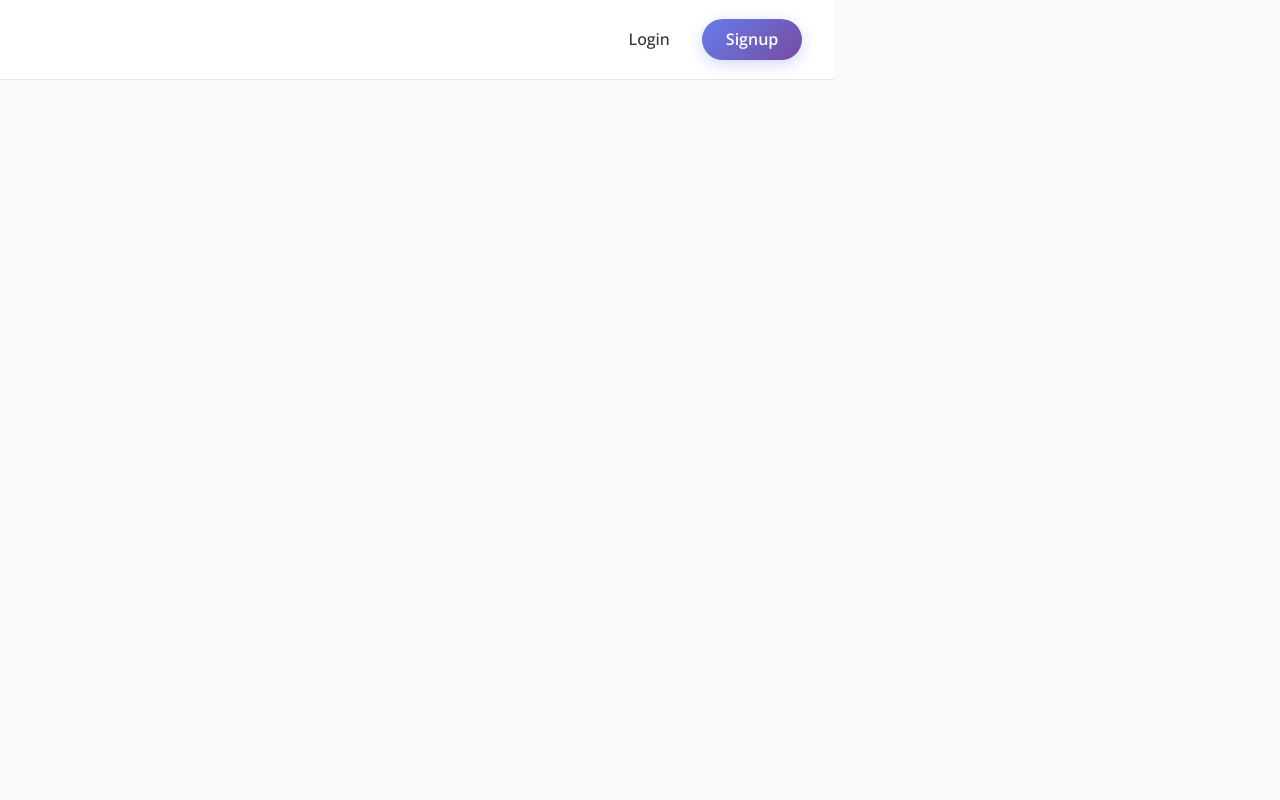
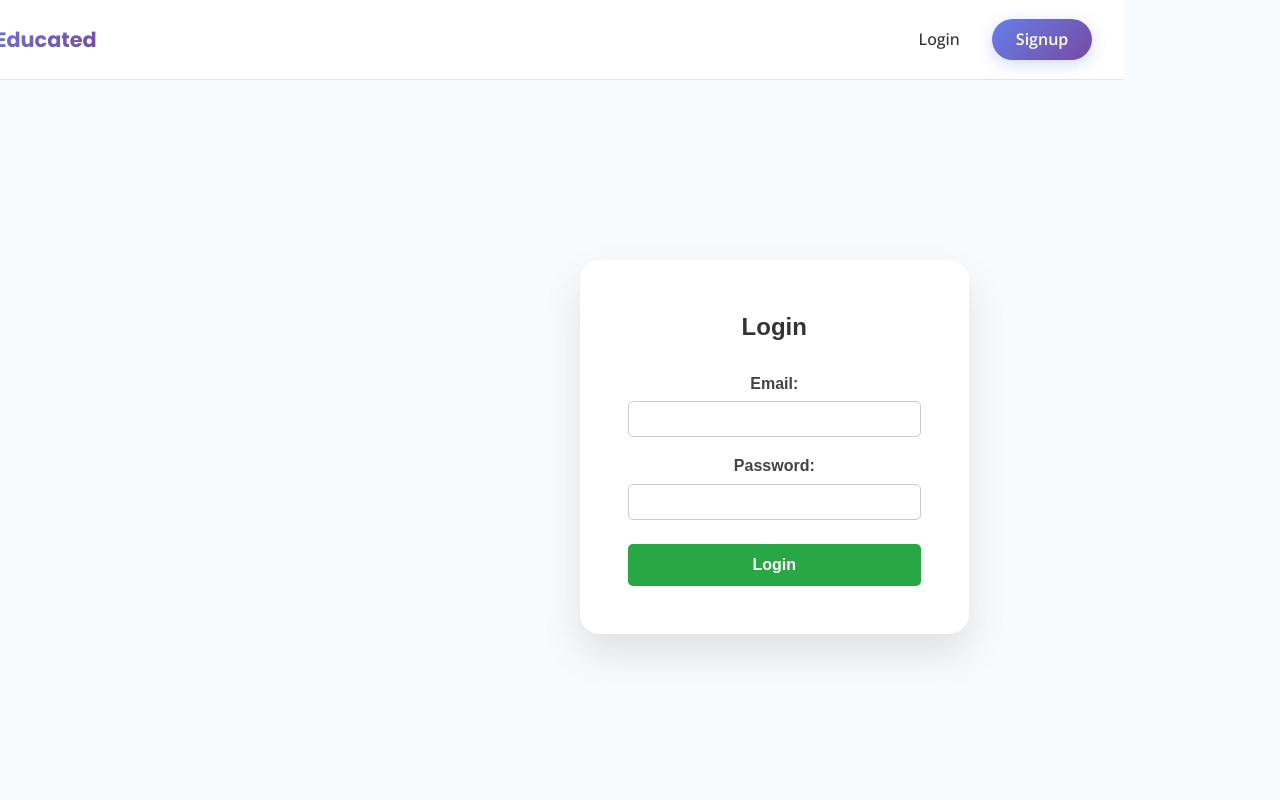
Before and after one commit to devansh101005/beeducatedweb, a React (Vite) app in the folder client/: page /login in a window 1280 px wide. Shown: the top 800 px of the page. Built offline with nearby package versions, Linux system fonts and the light colour scheme.

Commit message:
fixed position of login button

```diff
--- a/client/src/pages/LoginForm.css
+++ b/client/src/pages/LoginForm.css
@@ -2,8 +2,9 @@
   background-color: white;
   padding: 2rem;
   max-width: 400px;
-  width: 90%;
-  margin: auto;
+  width: 100vw;
+  margin-bottom: 1250px;
+  margin-left: 580px;
   border-radius: 10px;
   box-shadow: 0 0 15px rgba(0, 0, 0, 0.2);
 }
```
